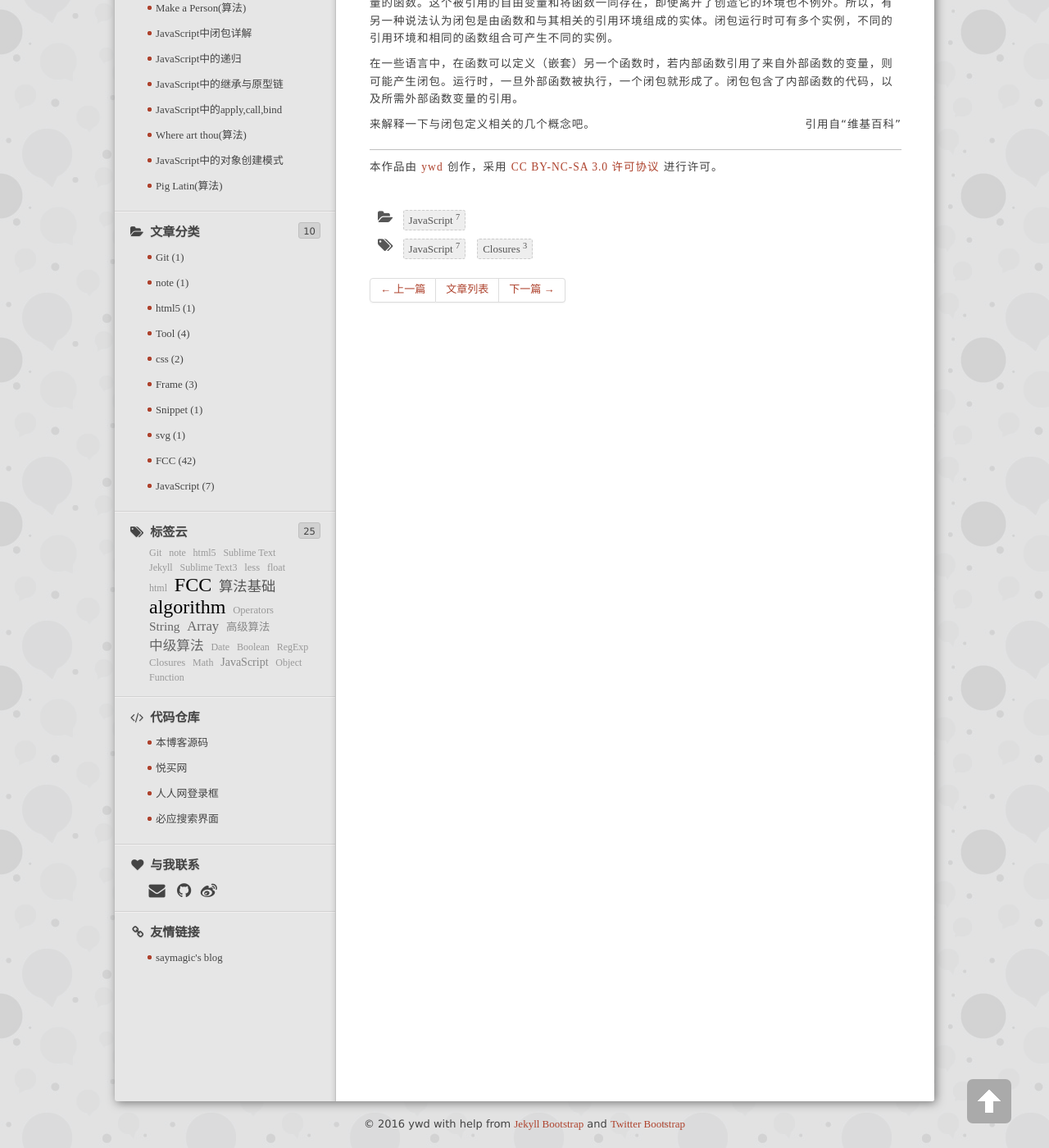
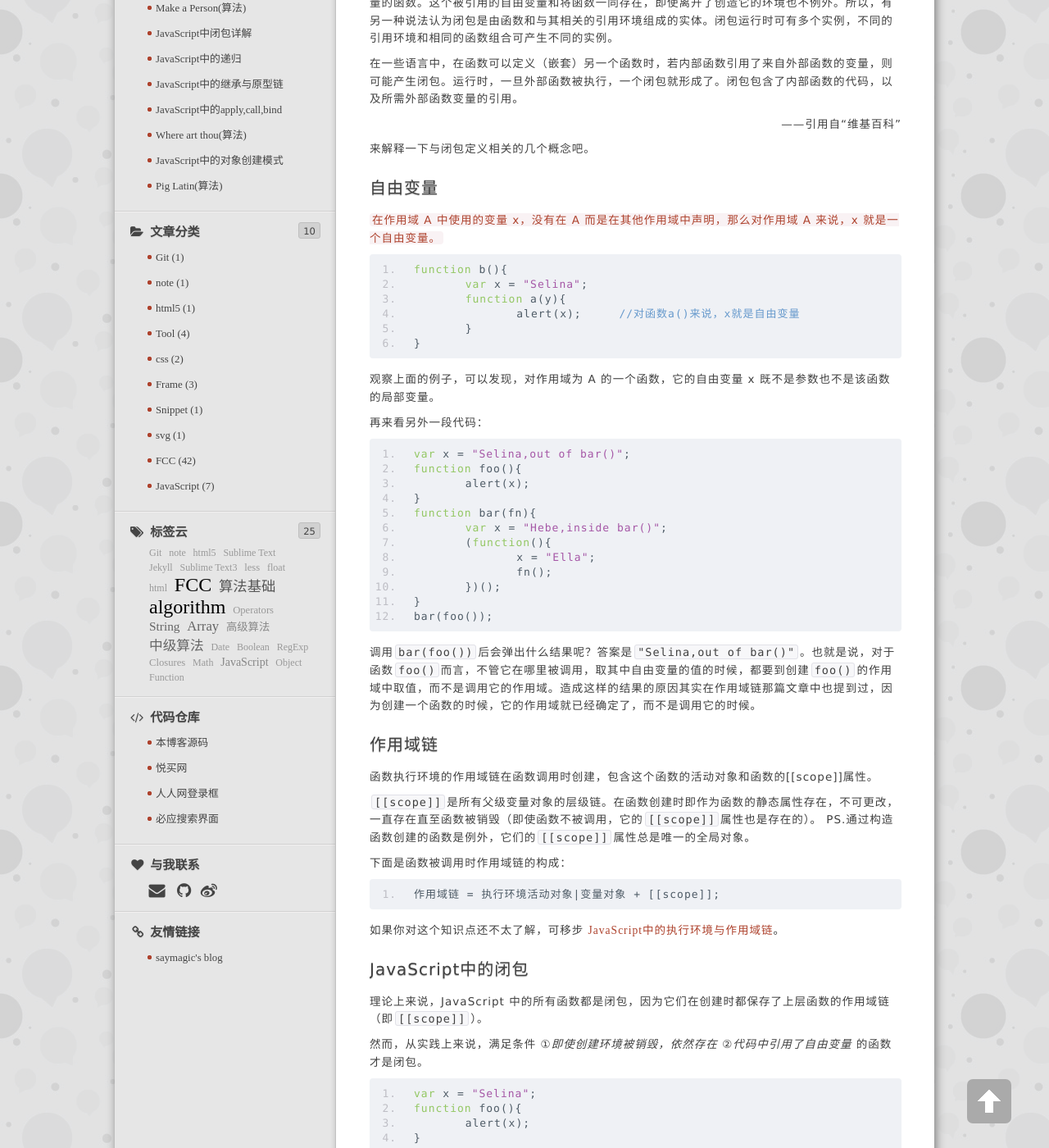
Before and after one commit to wendyppy/0-0-9.github.io, a Jekyll site: the page built from _posts/2016-07-25-closures-in-js.md, in a window 1280 px wide and 1400 px high, scrolled down 361 px. Shown: the whole window at 82% size. Built offline with Jekyll 4.4.1, drawn with Linux system fonts in a browser that asks for light colours; nearby versions of some CDN libraries; library files that are not in the unit come from our copies; Markdown is read by kramdown in place of the engine named in the settings; comment, search, counter and statistics services are not loaded; some of the changed text lies outside the part shown.

Commit message:
alter closures

```diff
--- a/_posts/2016-07-25-closures-in-js.md
+++ b/_posts/2016-07-25-closures-in-js.md
@@ -14,6 +14,96 @@ tags: ["JavaScript","Closures"]
 
 在一些语言中，在函数可以定义（嵌套）另一个函数时，若内部函数引用了来自外部函数的变量，则可能产生闭包。运行时，一旦外部函数被执行，一个闭包就形成了。闭包包含了内部函数的代码，以及所需外部函数变量的引用。
 
-<i style="float:right">引用自“维基百科”</i>
+<i style="float:right">——引用自“维基百科”</i><br/>
 
 来解释一下与闭包定义相关的几个概念吧。
+
+###自由变量
+
+<span class="txt">在作用域 A 中使用的变量 x，没有在 A 而是在其他作用域中声明，那么对作用域 A 来说，x 就是一个自由变量。</span>
+
+<pre>
+function b(){
+	var x = "Selina";
+	function a(y){
+		alert(x);	//对函数a()来说，x就是自由变量
+	}
+}
+</pre>
+
+观察上面的例子，可以发现，对作用域为 A 的一个函数，它的自由变量 x 既不是参数也不是该函数的局部变量。
+
+再来看另外一段代码：
+
+<pre>
+var x = "Selina,out of bar()";
+function foo(){
+	alert(x);
+}
+function bar(fn){
+	var x = "Hebe,inside bar()";
+	(function(){
+		x = "Ella";
+		fn();
+	})();
+}
+bar(foo());
+</pre>
+
+调用`bar(foo())`后会弹出什么结果呢？答案是`"Selina,out of bar()"`。也就是说，对于函数`foo()`而言，不管它在哪里被调用，取其中自由变量的值的时候，都要到创建`foo()`的作用域中取值，而不是调用它的作用域。造成这样的结果的原因其实在作用域链那篇文章中也提到过，因为创建一个函数的时候，它的作用域就已经确定了，而不是调用它的时候。
+
+###作用域链
+
+函数执行环境的作用域链在函数调用时创建，包含这个函数的活动对象和函数的[[scope]]属性。
+
+`[[scope]]`是所有父级变量对象的层级链。在函数创建时即作为函数的静态属性存在，不可更改，一直存在直至函数被销毁（即使函数不被调用，它的`[[scope]]`属性也是存在的）。
+PS.通过构造函数创建的函数是例外，它们的`[[scope]]`属性总是唯一的全局对象。
+
+下面是函数被调用时作用域链的构成：
+
+<pre>作用域链 = 执行环境活动对象|变量对象 + [[scope]];</pre>
+
+如果你对这个知识点还不太了解，可移步 [JavaScript中的执行环境与作用域链](http://blog.ilanyy.com/javascript/scope-in-js.html)。
+
+###JavaScript中的闭包
+
+理论上来说，JavaScript 中的所有函数都是闭包，因为它们在创建时都保存了上层函数的作用域链（即`[[scope]]`）。
+
+然而，从实践上来说，满足条件 *①即使创建环境被销毁，依然存在 ②代码中引用了自由变量* 的函数才是闭包。
+
+<pre>
+var x = "Selina";
+function foo(){
+	alert(x);
+}
+
+//foo()是闭包
+foo: <FunctionObject> = {
+	[[scope]]: [
+		global: {
+			x: "Selina"
+		}
+	],
+	...
+}
+</pre>
+
+需要注意的是，同一个执行环境中，`[[scope]]`属性是被所有闭包共享的。也就是说，当其中一个闭包对`[[scope]]`的某变量作出修改，会影响到其它闭包对该变量的读取。
+
+<pre>
+var firstClosure,secondClosure;
+function foo(){
+    var x = 10;
+    firstClosure = function (){
+        return "firstClosure: " +(++x);
+    }
+    secondClosure = function (){
+        return "secondClosure: " +(--x);
+    }
+    x = 20;
+    alert(firstClosure());	//"firstClosure: 21"
+}
+foo();
+alert(firstClosure());	//"firstClosure: 22"
+alert(secondClosure());	//"secondClosure: 21"
+</pre>
```
